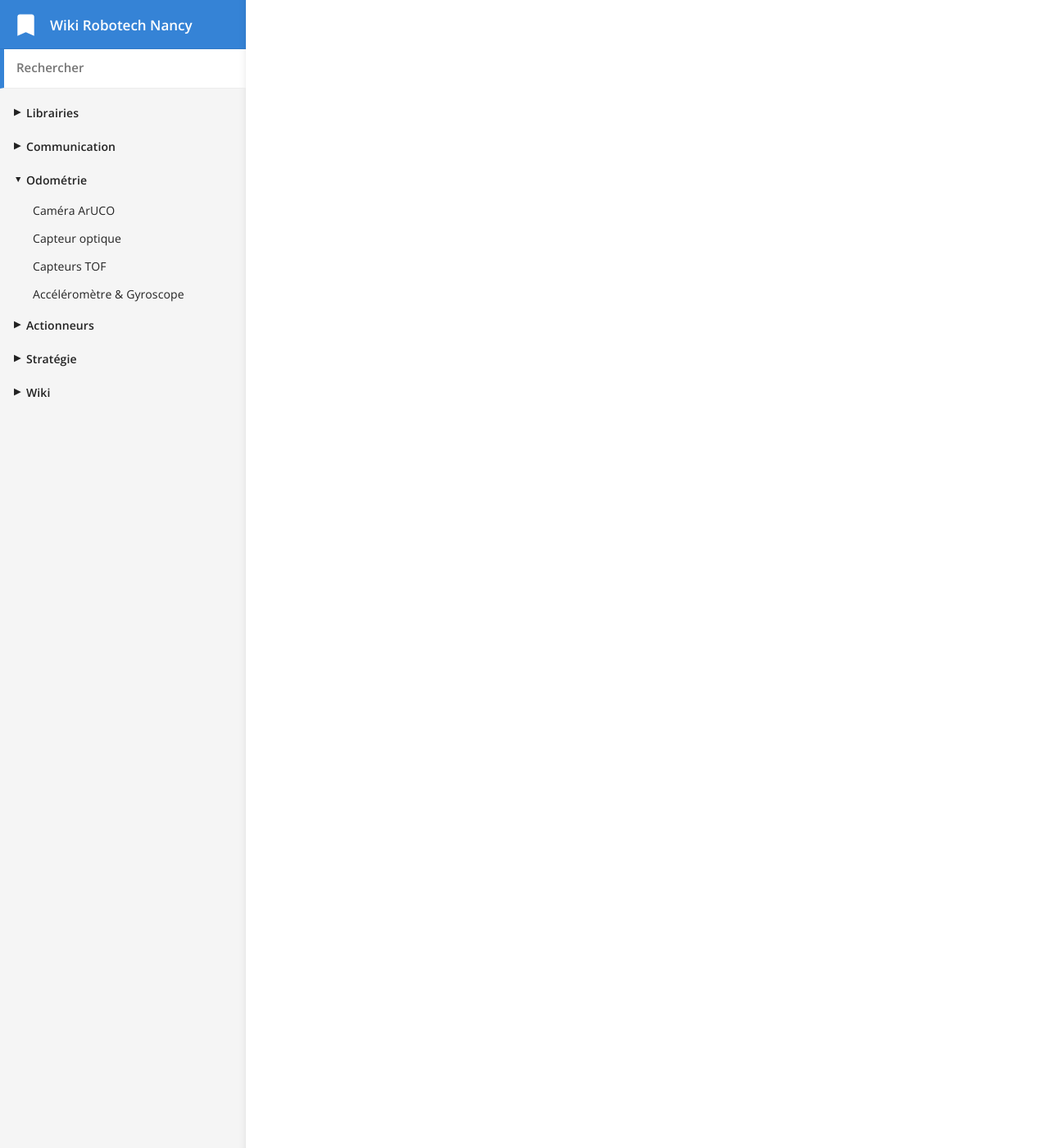
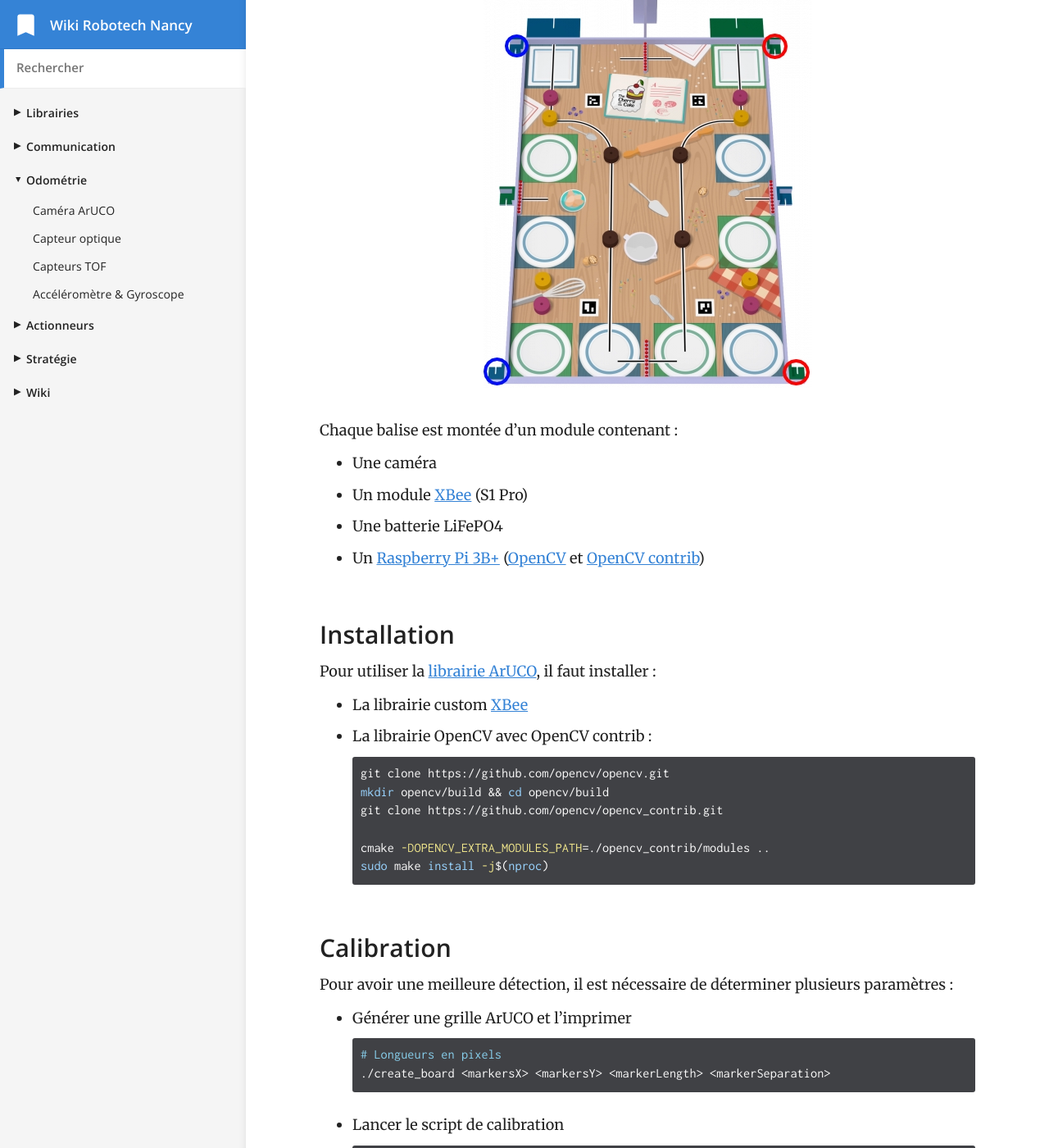
Before and after one commit to RobotechNancy/robotechnancy.github.io, a Jekyll site: the page built from _docs/odometrie/camera.md, in a window 1280 px wide and 1400 px high, scrolled down 338 px. Shown: the whole window at 82% size. Built offline with Jekyll 4.4.1, drawn with Linux system fonts in a browser that asks for light colours; some of the changed text lies outside the part shown.

Commit message:
Section caméra ArUCO

````diff
--- a/_docs/odometrie/camera.md
+++ b/_docs/odometrie/camera.md
@@ -4,3 +4,61 @@ order: 1
 category: Odométrie
 category_order: 3
 ---
+
+Des tags ArUCO sont placés sur le plateau et les éléments de jeu. Pour situer ces tags, deux modules sont placés sur des balises :
+![Terrain de jeu](/images/diagrams/Playground.webp)
+
+Chaque balise est montée d'un module contenant :
+- Une caméra
+- Un module [XBee](/communication/XBee/principe){:target="_blank"} (S1 Pro)
+- Une batterie LiFePO4
+- Un [Raspberry Pi 3B+](/communication/XBee/raspberry){:target="_blank"} ([OpenCV](https://opencv.org/){:target="_blank"} et [OpenCV contrib](https://github.com/opencv/opencv_contrib){:target="_blank"})
+
+### Installation
+
+Pour utiliser la [librairie ArUCO](https://github.com/RobotechNancy/Odometrie/tree/master/camera_aruco), il faut installer :
+- La librairie custom [XBee](/communication/XBee/raspberry/#installation-de-la-librairie){:target="_blank"}
+- La librairie OpenCV avec OpenCV contrib :
+
+  ```bash
+  git clone https://github.com/opencv/opencv.git
+  mkdir opencv/build && cd opencv/build
+  git clone https://github.com/opencv/opencv_contrib.git
+
+  cmake -DOPENCV_EXTRA_MODULES_PATH=./opencv_contrib/modules ..
+  sudo make install -j$(nproc)
+  ```
+
+### Calibration
+
+Pour avoir une meilleure détection, il est nécessaire de déterminer plusieurs paramètres :
+- Générer une grille ArUCO et l'imprimer
+
+  ```bash
+  # Longueurs en pixels
+  ./create_board <markersX> <markersY> <markerLength> <markerSeparation>
+  ```
+- Lancer le script de calibration
+
+  ```bash
+  # Longueurs en cm
+  ./calibrate <markersX> <markersY> <markerLength> <markerSeparation>
+  ```
+- Capturer une image avec la caméra en appuyant sur `c`
+- Une fois plusieurs points de vue capturés, appuyer sur `ECHAP`
+
+Si tout s'est bien passé, un fichier `camera_params.yml` a été créé contenant les paramètres de la caméra (matrice de projection, distorsion, etc...).
+
+### Utilisation
+
+Cette partie est en cours de développement, pour l'instant :
+```cpp
+#include "../include/estimator.h"
+
+int main() {
+    Estimator estimator;
+    estimator.start();
+
+    return XB_E_SUCCESS;
+}
+```
````
Also changed, not shown: images/diagrams/Playground.webp (added).
